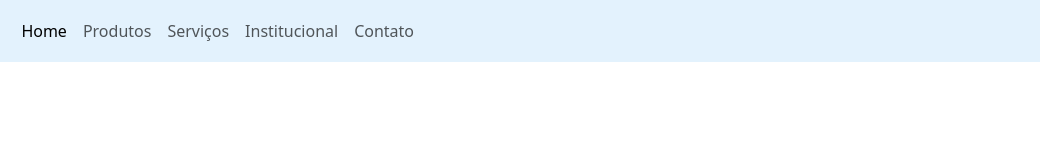
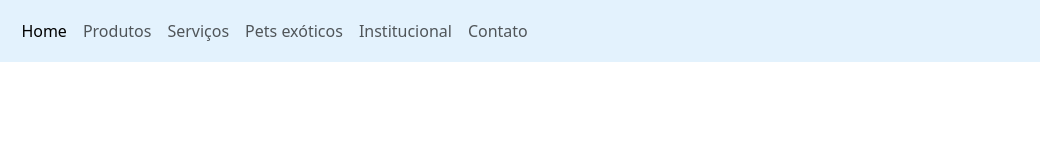
Before and after one commit to AlexandreSFdev/projeto-proz, a plain HTML site: page base.html in a window 1280 px wide. Shown: the full height of the page, 240-1280 px from the left. Drawn offline with nearby package versions, Linux system fonts and the light colour scheme.

Commit message:
Update base.html

```diff
--- a/base.html
+++ b/base.html
@@ -29,6 +29,9 @@
                     <a class="nav-link" href="servicos.html">Serviços</a>
                   </li>
                   <li class="nav-item">
+                    <a class="nav-link" href="petsexoticos.html">Pets exóticos</a>
+                  </li>
+                  <li class="nav-item">
                     <a class="nav-link" href="institucional.html">Institucional</a>
                   </li>
                   <li class="nav-item">
```
